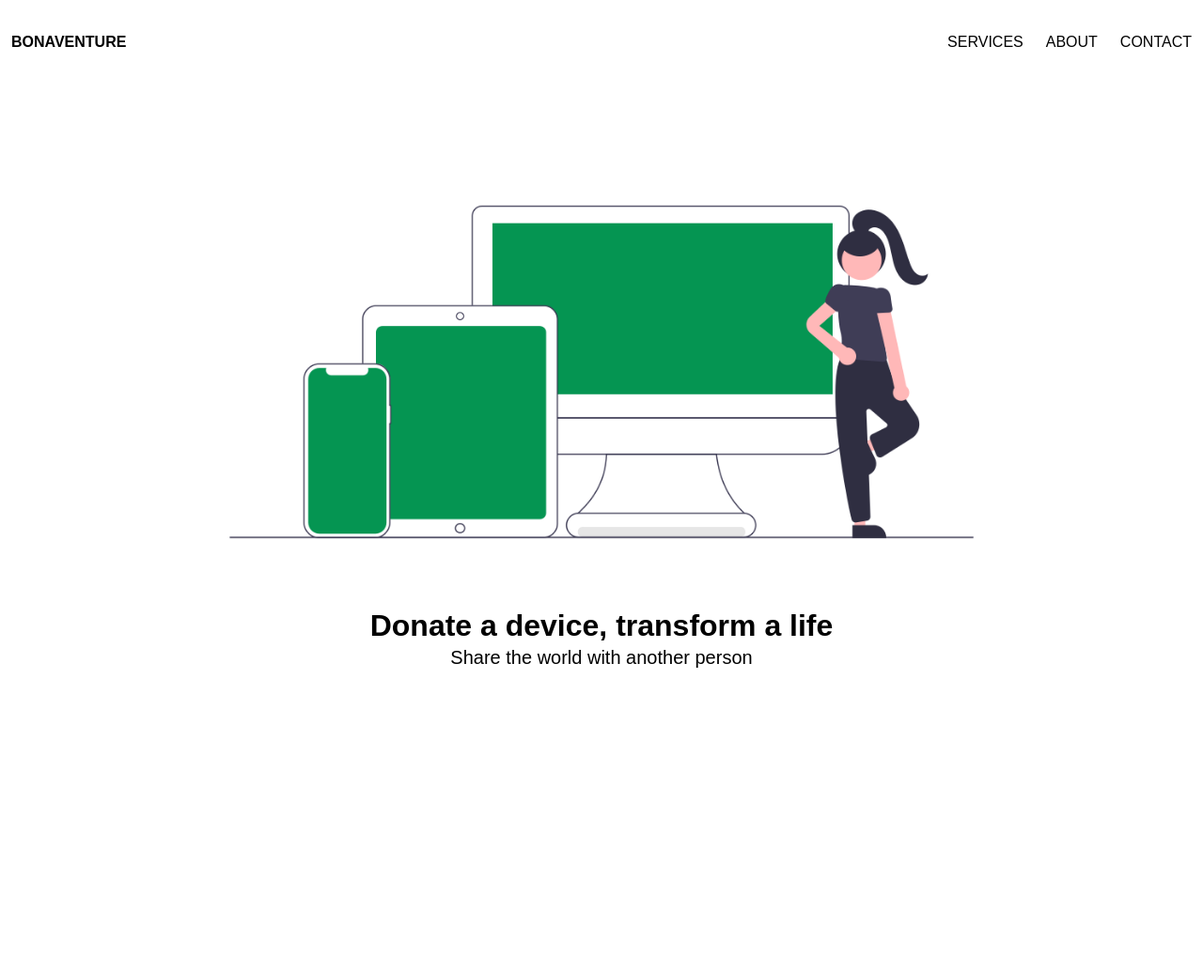
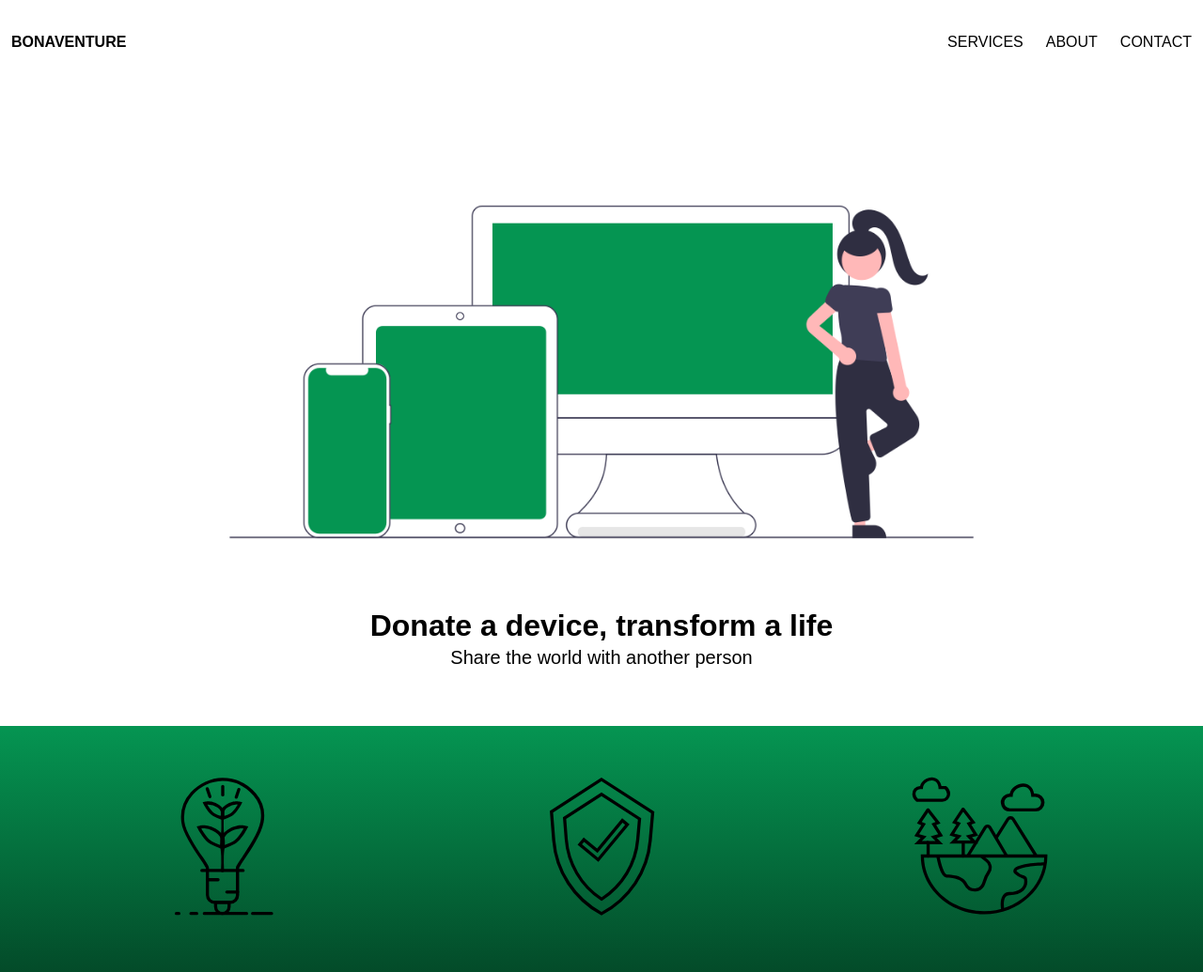
Before and after one commit to victormontoyabey/bonaventure, a plain HTML site: page index.html in a window 1280 px wide. Shown: the whole page at 94% size. Before the commit the page ends 800 px from the top, so only its background shows below. Drawn offline with nearby package versions, Linux system fonts and the light colour scheme.

Commit message:
Create a hero section with a gradient background. Inside of the hero section I have placed a columns div with three columns, each containing an svg icon.

```diff
--- a/index.html
+++ b/index.html
@@ -55,6 +55,21 @@
       </div>
     </section>
 
+    <!-- INFORMATION SECTION -->
+    <section class="section gradient-background has-text-centered">
+      <div class="columns">
+        <div class="column">
+          <img class="info-icon" src="/iconfinder_ecologi_outline-07_3450005.svg" alt="">
+        </div>
+        <div class="column">
+          <img class="info-icon" src="/iconfinder_ecologi_outline-16_3449999.svg" alt="">
+        </div>
+        <div class="column">
+          <img class="info-icon" src="/iconfinder_ecologi_outline-19_3449997.svg" alt="">
+        </div>
+      </div>
+    </section>
+
     <script src="script.js"></script>
   </body>
 </html>
--- a/style.css
+++ b/style.css
@@ -50,3 +50,12 @@ h2.subtitle {
   color: black;
   font-family: "Montserrat", sans-serif;
 }
+
+/* INFORMATION SECTION */
+.gradient-background {
+  background-image: linear-gradient(#059552, #034b29);
+}
+
+.info-icon {
+  height: 160px;
+}
```
Also changed, not shown: iconfinder_ecologi_outline-07_3450005.svg (added), iconfinder_ecologi_outline-16_3449999.svg (added), iconfinder_ecologi_outline-19_3449997.svg (added).
